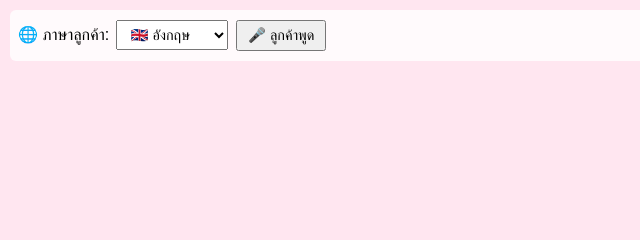
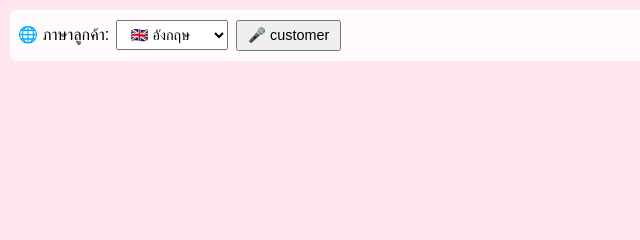
Before and after one commit to aicafecnx/bot, a plain HTML site: page staff.html in a window 1280 px wide. Shown: the top 240 px of the page, 0-640 px from the left. Drawn offline with Linux system fonts and the light colour scheme.

Commit message:
Update staff.html

```diff
--- a/staff.html
+++ b/staff.html
@@ -75,7 +75,7 @@
         <option value="de-DE">🇩🇪 เยอรมัน</option>
         <option value="th-TH">🇹🇭 ไทย</option>
       </select>
-      <button id="btnCustomer" onclick="startRecognition('customer')">🎤 ลูกค้าพูด</button>
+      <button id="btnCustomer" onclick="startRecognition('customer')">🎤 customer</button>
     </label>
   </div>
 </div>
```
